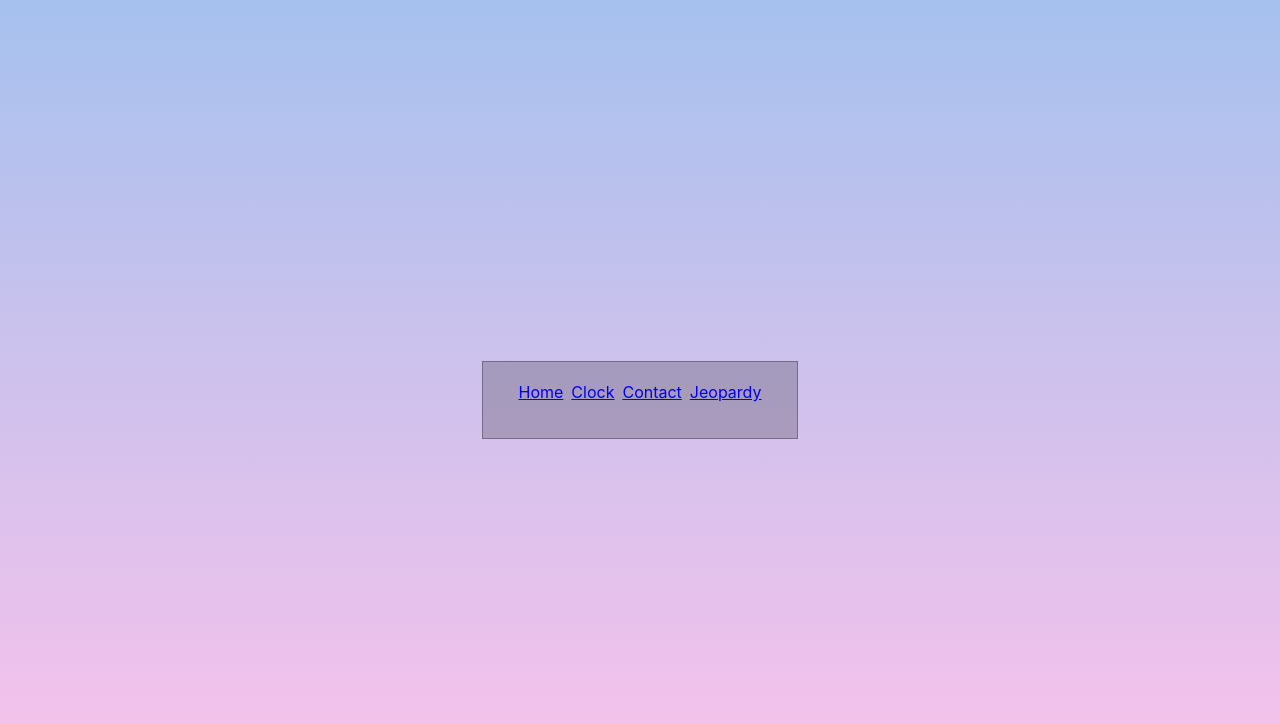
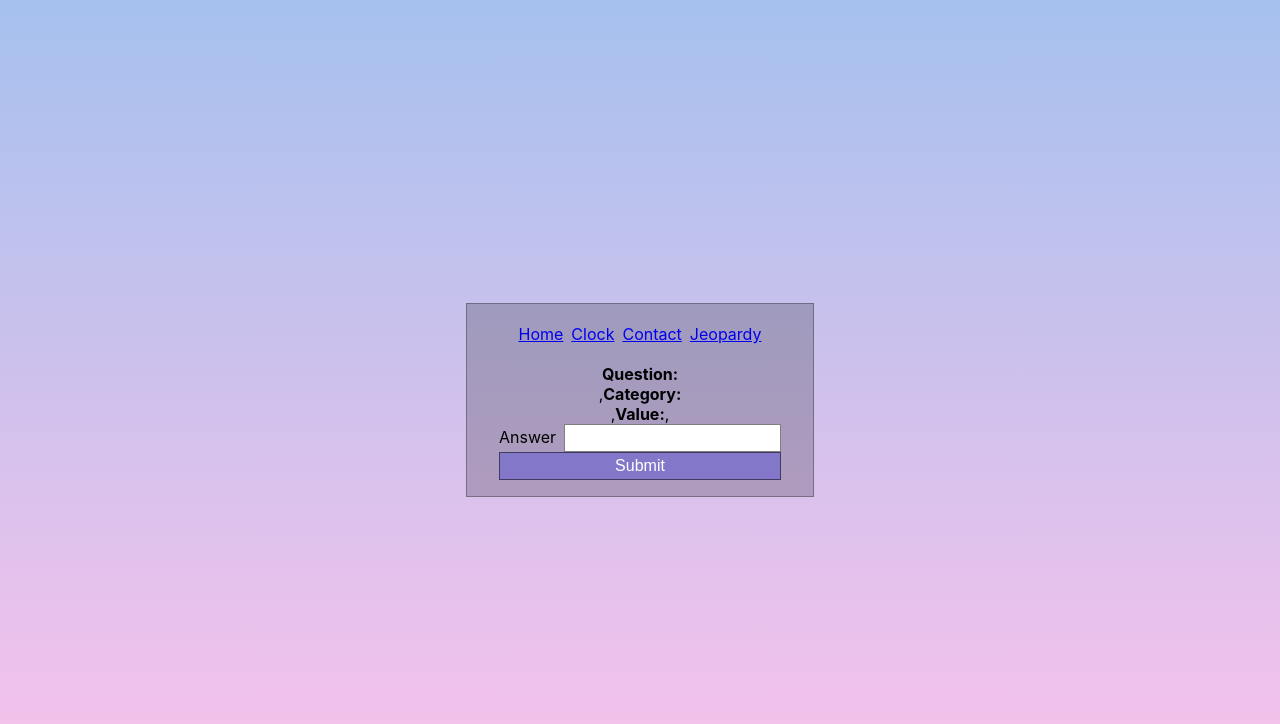
Before and after one commit to Cain-work/React--Jeopardy-Lite, a React (Create React App) app: page /jeopardy in a window 1280 px wide. Shown: the top 724 px of the page. Built offline with nearby package versions, Linux system fonts and the light colour scheme; no server answers.

Commit message:
pieces in plase now make it work

```diff
--- a/package.json
+++ b/package.json
@@ -6,6 +6,7 @@
     "@testing-library/jest-dom": "^4.2.4",
     "@testing-library/react": "^9.5.0",
     "@testing-library/user-event": "^7.2.1",
+    "axios": "^0.20.0",
     "react": "^16.13.1",
     "react-dom": "^16.13.1",
     "react-router-dom": "^5.2.0",
--- a/src/App.js
+++ b/src/App.js
@@ -5,6 +5,7 @@ import Welcome from './components/welcome/Welcom';
 import Clock from './components/clock/Clock';
 import Contact from './components/contact/Contact';
 import Navigation from './components/navigation/Navigation';
+import Jeopardy from './components/jeopardy/Jeopardy';
 
 
 function App() {
@@ -27,6 +28,7 @@ function App() {
         </switch>
         <Route path="/clock" component={Clock} />
         <Route path="/contact" component={Contact} />
+        <Route path="/jeopardy" component={Jeopardy} />
       </div>
     );
 
--- a/src/components/jeopardy/Jeopardy.js
+++ b/src/components/jeopardy/Jeopardy.js
@@ -3,12 +3,38 @@ import React, { Component } from 'react';
 import JeopardyService from "../../jeopardyService";
 class Jeopardy extends Component {
     //set our initial state and set up our service as this.client on this component
-  constructor(props){
+    constructor(props) {
         super(props);
         this.client = new JeopardyService();
         this.state = {
-      data: {},
-      score: 0
+            data: {
+
+                "id": null,
+                "answer": "",
+                "question": "",
+                "value": null,
+                "airdate": "",
+                "created_at": "",
+                "updated_at": "",
+                "category_id": null,
+                "game_id": null,
+                "invalid_count": null,
+                "category": [{
+
+                    "id": null,
+                    "title": "",
+                    "created_at": "",
+                    "updated_at": "",
+                    "clues_count": null
+
+                }]
+
+            },
+
+            score: 0,
+            FormData: {
+                answer: "",
+            },
         }
     }
     //get a new random question from the API and add it to the data object in state
@@ -27,7 +53,16 @@ class Jeopardy extends Component {
     render() {
         return (
             <div>
-        {JSON.stringify(this.state.data)}
+                <strong>Question:</strong>{this.state.data.question}<br />,
+                <strong>Category:</strong>{this.state.data.category.title}<br />,
+                <strong>Value:</strong>{this.state.data.value},<br />
+                <label htmlFor="answer">Answer</label>
+                <input type="text"
+                    answer=""
+                    value=""
+                /><br/>
+                <button>Submit</button>
+
             </div>
         );
     }
```
Also changed, not shown: 1 other file (tests, documents, lock files or other folders). Lines whose indentation alone changed are shown as unchanged.
